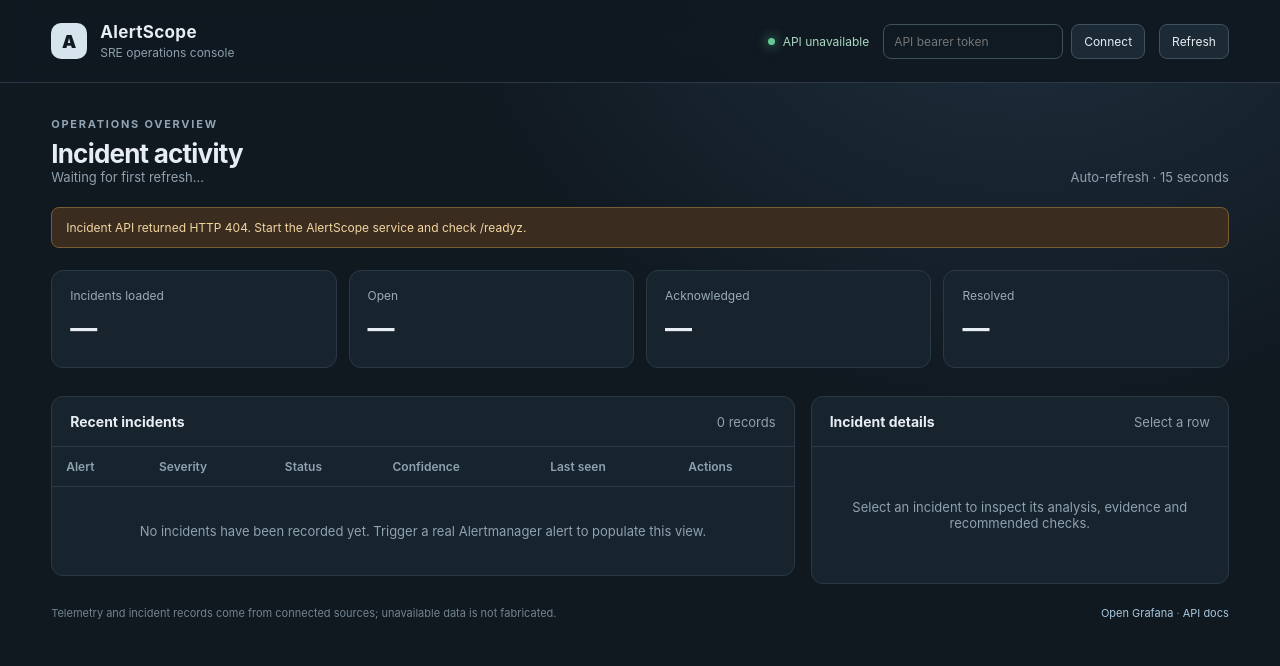
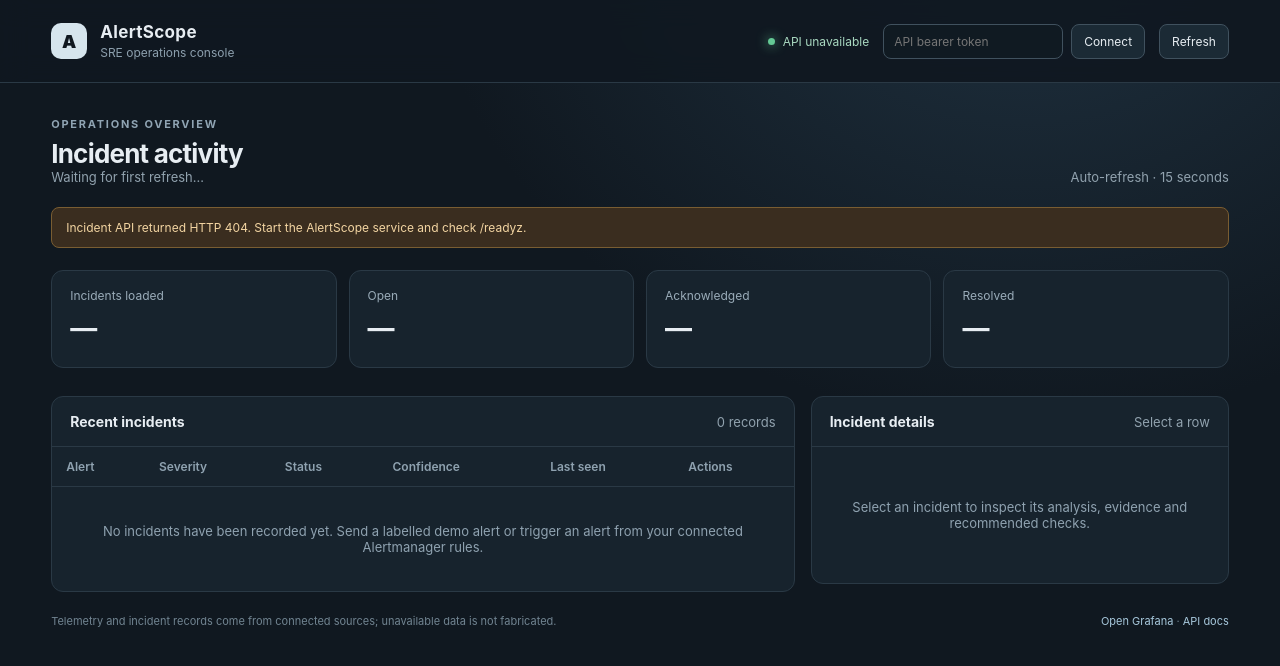
Before and after one commit to sunkaradp/alertscope, a plain HTML site: page app/src/alertscope/static/index.html in a window 1280 px wide. Drawn offline with Linux system fonts and the light colour scheme; no server answers.

Commit message:
Clarify demo and production incident sources in empty state

```diff
--- a/app/src/alertscope/static/index.html
+++ b/app/src/alertscope/static/index.html
@@ -80,7 +80,7 @@
       <div class="table-wrap">
         <table><thead><tr><th>Alert</th><th>Severity</th><th>Status</th><th>Confidence</th><th>Last seen</th><th>Actions</th></tr></thead><tbody id="incidents"></tbody></table>
       </div>
-      <div class="empty" id="empty">No incidents have been recorded yet. Trigger a real Alertmanager alert to populate this view.</div>
+      <div class="empty" id="empty">No incidents have been recorded yet. Send a labelled demo alert or trigger an alert from your connected Alertmanager rules.</div>
     </div>
     <aside class="panel">
       <div class="panel-head"><h3>Incident details</h3><span class="muted" id="detail-id">Select a row</span></div>
```
